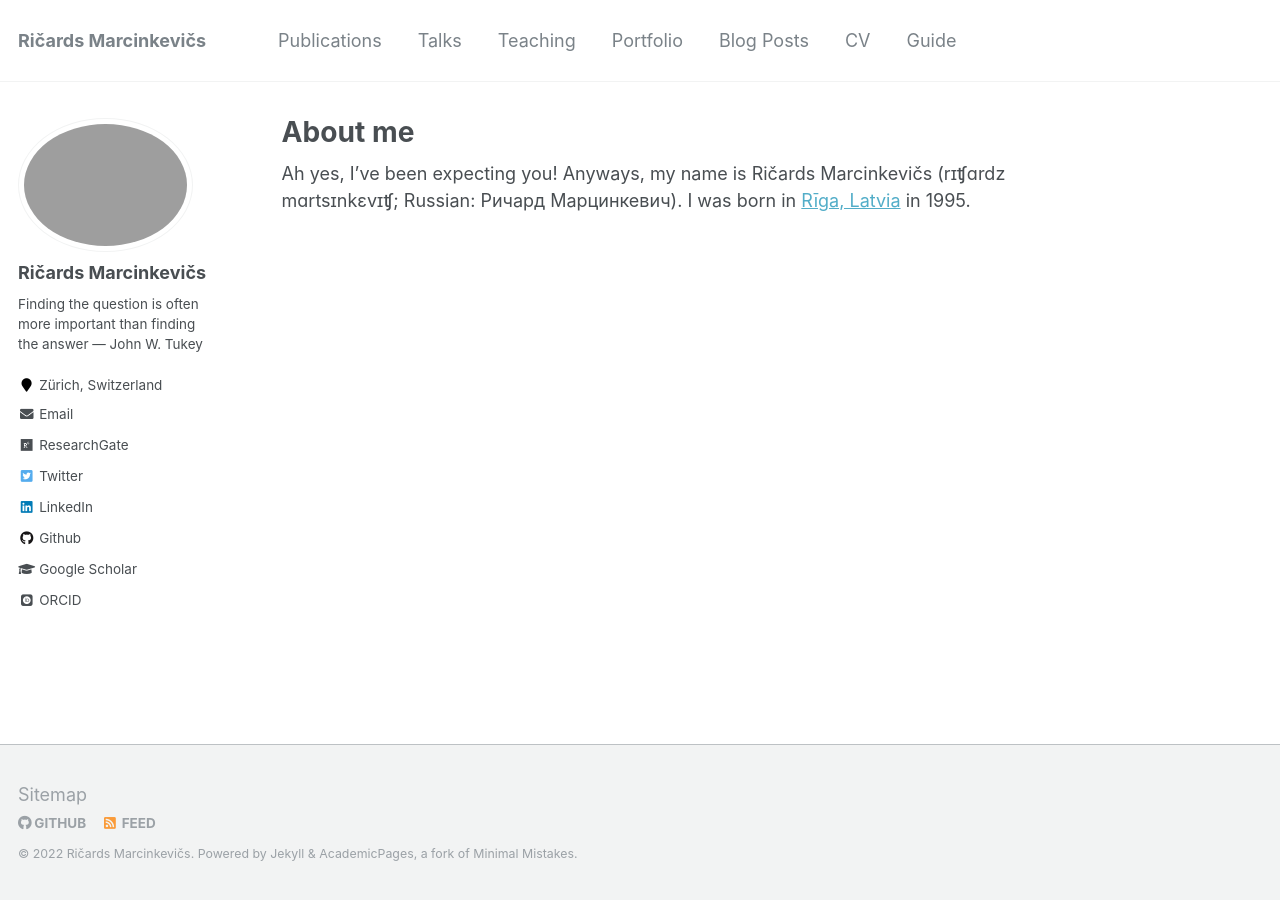
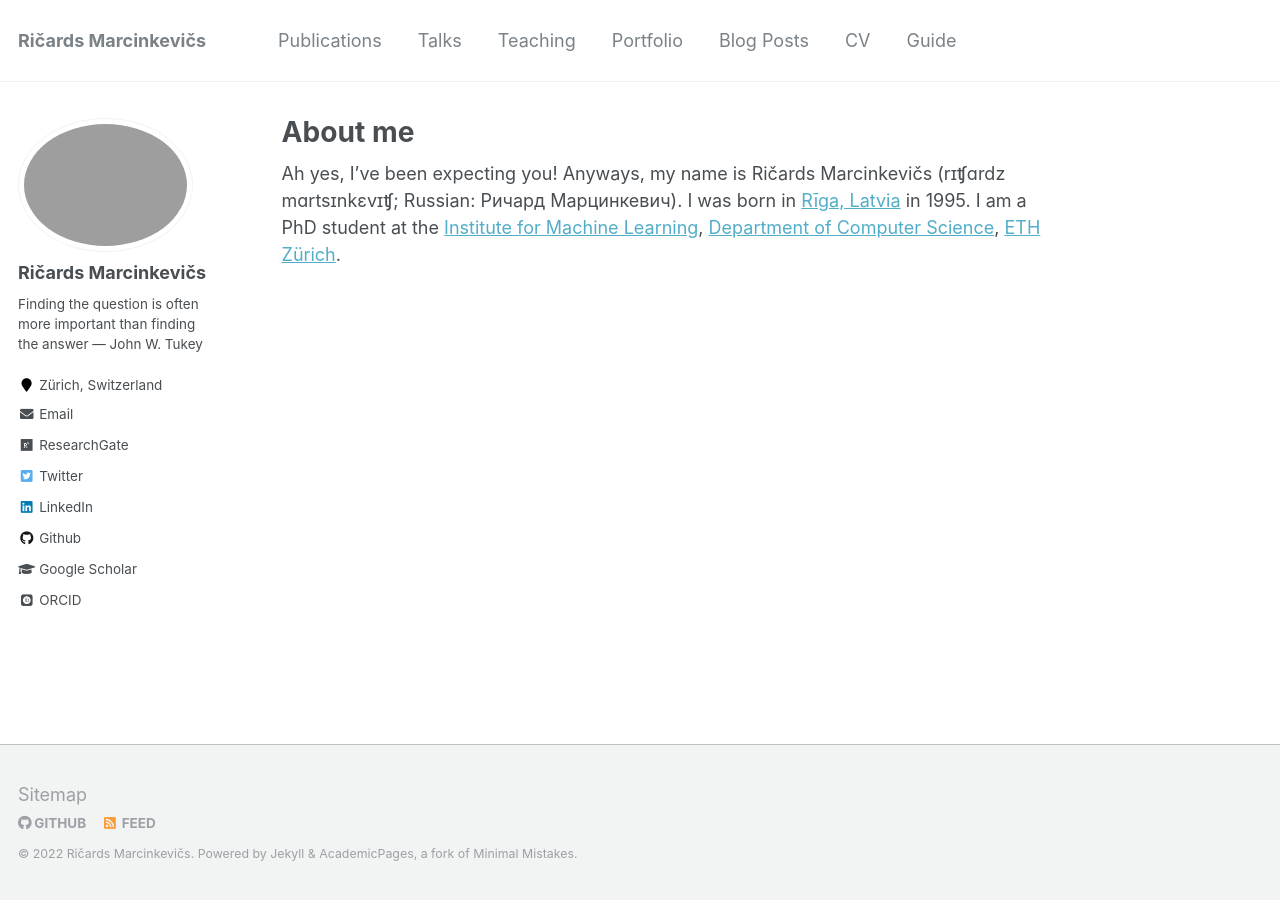
Before and after one commit to rmarcinkevics/rmarcinkevics.github.io, a Jekyll site: the page built from _pages/about.md, in a window 1280 px wide. Built offline with Jekyll 4.4.1, drawn with Linux system fonts in a browser that asks for light colours; some web fonts are replaced.

Commit message:
Update about.md

```diff
--- a/_pages/about.md
+++ b/_pages/about.md
@@ -8,4 +8,4 @@ redirect_from:
   - /about.html
 ---
 
-Ah yes, I've been expecting you! Anyways, my name is Ričards Marcinkevičs (rɪʧɑrdz mɑrtsɪnkɛvɪʧ; Russian: Ричард Марцинкевич). I was born in [Rīga, Latvia](images/Riga.png) in 1995.
+Ah yes, I've been expecting you! Anyways, my name is Ričards Marcinkevičs (rɪʧɑrdz mɑrtsɪnkɛvɪʧ; Russian: Ричард Марцинкевич). I was born in [Rīga, Latvia](images/Riga.png) in 1995. I am a PhD student at the [Institute for Machine Learning](https://ml.inf.ethz.ch/), [Department of Computer Science](https://inf.ethz.ch/), [ETH Zürich](https://ethz.ch/en.html).
```
